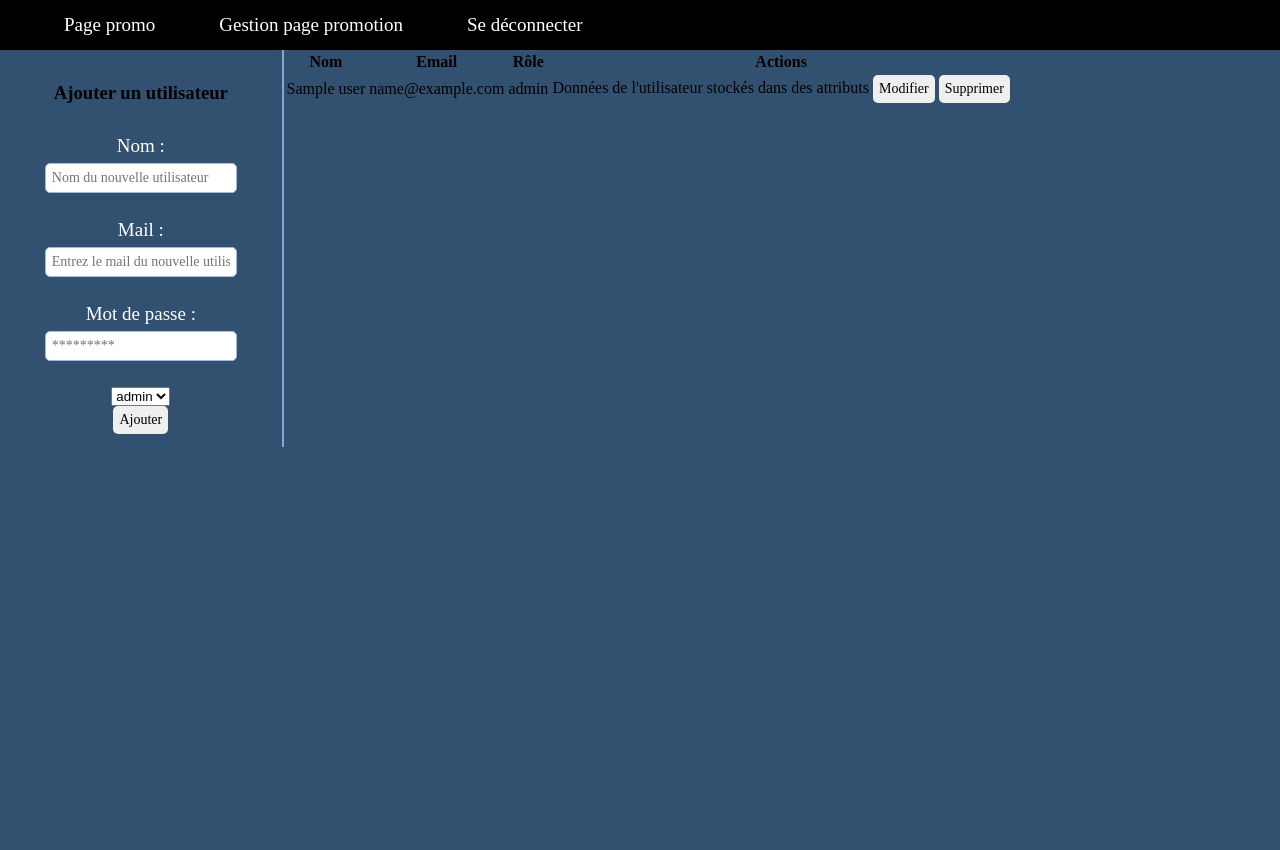
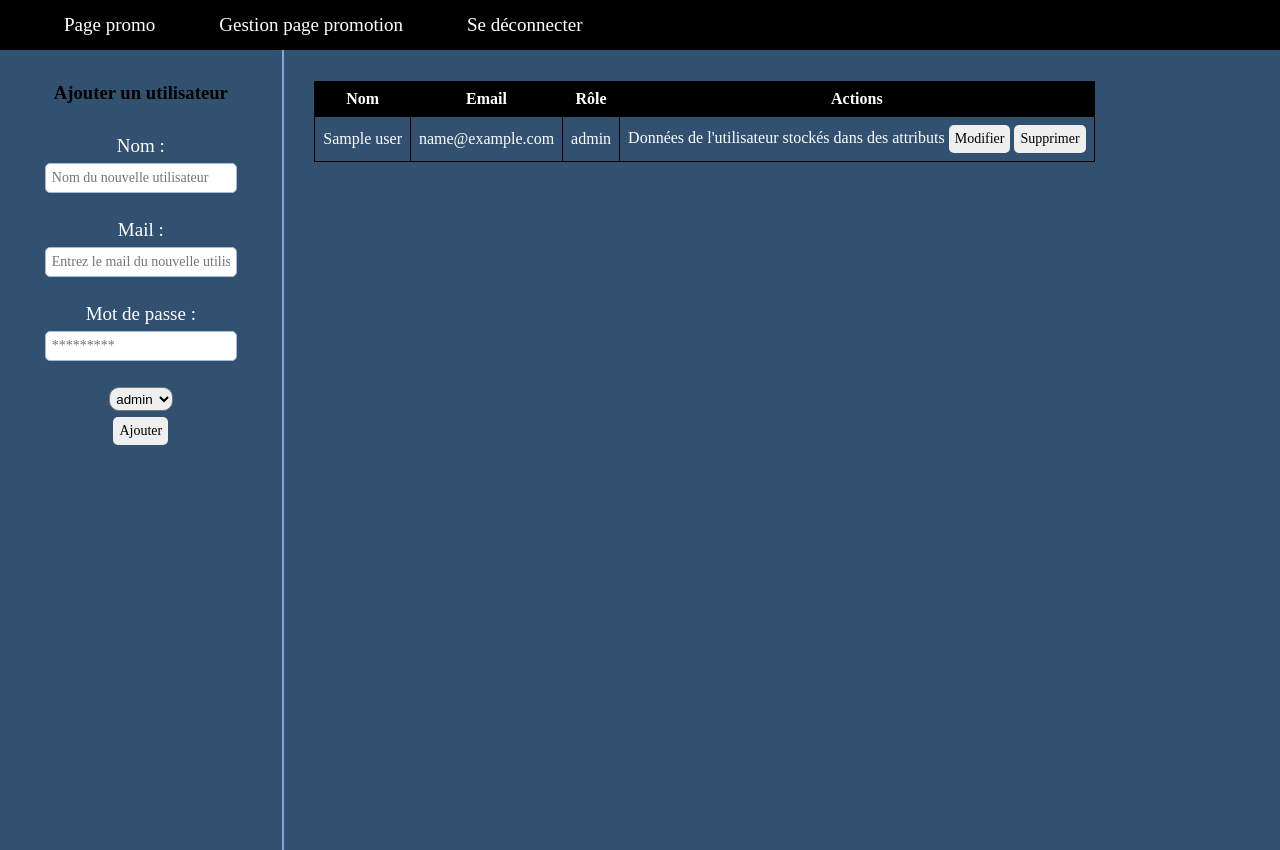
Before and after one commit to Kor-bens/decaroli-v2, a PHP site: template src/views/gestion_user.php in a window 1280 px wide. Before the commit the page ends 447 px from the top, so only its background shows below. Run offline with PHP 8.4, Linux system fonts and the light colour scheme; the visitor is signed in with stand-in values (Sample User, id 1); the template is opened without the code that fills it: most values are stand-ins (such as "Sample title", 1, 10 or a date in 2020); a stand-in replaces the project's code that opens the database connection; some web fonts are replaced.

Commit message:
style nouvelle page

```diff
--- a/assets/css/gestion_user.css
+++ b/assets/css/gestion_user.css
@@ -38,6 +38,7 @@ a{
 #container{
   display: flex;
   flex-direction: row;
+  height: 100vh;
 }
 #container-form{
     display: flex;
@@ -98,6 +99,15 @@ input:hover {
     /* box-shadow: 5px 5px 10px rgba(164, 187, 222, 0.5); */
 }
 
+select{
+    border-radius: 10px;
+    padding: 1%;
+}
+
+#bouton-form{
+    margin-top: 2.5%;
+}
+
 button{
     cursor: pointer;
     border-radius: 5px;
@@ -120,6 +130,9 @@ button:hover{
     background-color: rgb(227, 39, 39);
 }
 
+#container-liste-utilisateur-et-formulaire-modifier{
+    padding: 2.4%;
+}
 
 #container-modifier-utilisateur{
     display: flex;
@@ -139,3 +152,17 @@ width: auto;
 .input-modifier{
     margin: 0;
 }
+
+table {
+  border-collapse: collapse; /* Cette propriété assure que les bordures des cellules ne sont pas espacées */
+}
+
+th, td {
+    color: white;
+  border: 1px solid black; /* Ajoute une bordure solide noire de 1px autour de chaque cellule */
+  padding: 8px; /* Ajoute un peu d'espace entre le texte et la bordure de la cellule */
+}
+
+th {
+  background-color: #000000; /* Couleur de fond pour les en-têtes de tableau */
+}
```
